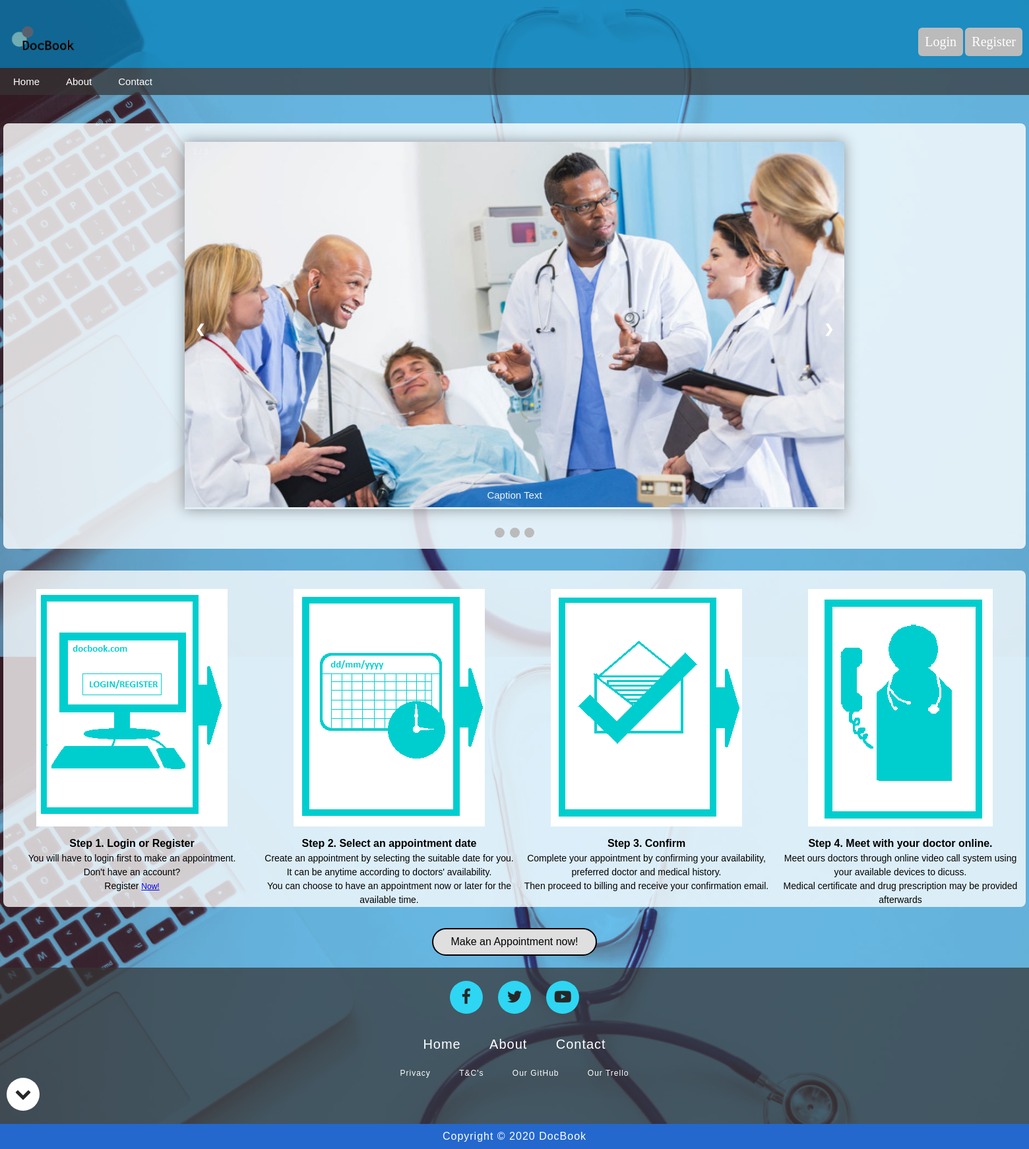
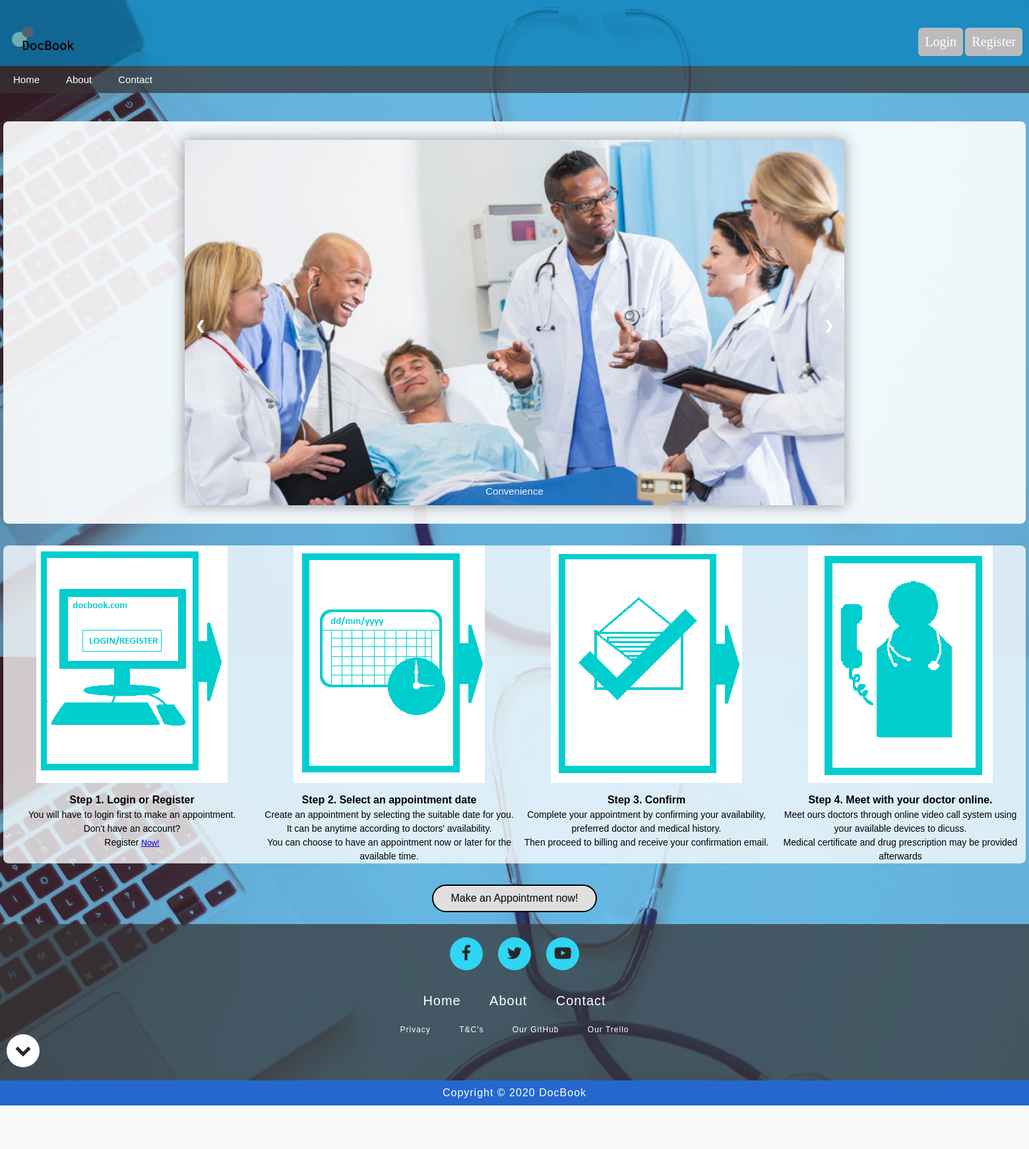
Before and after one commit to VP1996/SES1A-TM-5, a PHP site: page / in a window 1560 px wide. Shown: the whole page at 66% size. After the commit the page ends 1676 px from the top, so only its background shows below. Run offline with PHP 8.4, Linux system fonts and the light colour scheme; data that the repository does not hold is empty.

Commit message:
minor changes for pathomepage and index

```diff
--- a/docbookPHP/css/style.css
+++ b/docbookPHP/css/style.css
@@ -293,12 +363,17 @@ font-size: 14px;
   border-radius: 20px;
 }
 
+* {box-sizing: border-box}
+body {font-family: Verdana, sans-serif; margin:0}
+.mySlides {display: none}
+img {vertical-align: middle;}
+
 /* Slideshow container */
 .slideshow-container {
   max-width: 1000px;
   position: relative;
   margin: auto;
-
+  flex: 4;
   box-shadow: 0 0 20px rgba(0, 0, 0, 0.4);
   }
 
@@ -379,94 +454,14 @@ font-size: 14px;
   }
 
 
-
-
-/*containers div border
-.container1 div, .container2 div{
-border:1px #000000 solid;
-padding:10px;
+@-webkit-keyframes fade {
+  from {opacity: .4}
+  to {opacity: 1}
 }
 
-.container4{
-display: flex;
-justify-content: left;
-
-}
-/*
-.container1 div, .container2, .container3, .container4 div{
-border:1px #000000 solid;
-padding:10px;
-}
-*/
-
-.container4 div{
-border:1px black solid;
-padding:10px;
-margin:20px;
-
-}
-
-
-.box1 {
-flex: 3;
-order: 2;
-color: rgba(2, 2, 2, 0.74);
-font-size: 24px;
-text-align: center;
-
-}
-
-.box2 {
-flex: 1;
-order: 1;
-}
-
-.box3 {
-flex: 1;
-order: 3;
-}
-
-/*container 2 boxes*/
-.container2-box{
-flex-basis: 27%;
-}
-
-/*container 3 boxes*/
-
-.container3-box1 {
-flex: 1;
-order: 1;
-}
-
-.container3-box2 {
-flex: 1;
-order: 2;
-}
-
-.container3-box3 {
-flex: 1;
-order: 3;
-}
-
-/*container 4 boxes*/
-
-.container4-box1 {
-flex: 1;
-order: 1;
-}
-
-.container4-box2 {
-flex: 1;
-order: 2;
-}
-
-.container4-box3 {
-flex: 1;
-order: 3;
-}
-
-.container4-box {
-  flex-basis: 50%;
+@keyframes fade {
+  from {opacity: .4}
+  to {opacity: 1}
 }
 
 /* input boxes */
--- a/docbookPHP/index.php
+++ b/docbookPHP/index.php
@@ -74,7 +74,7 @@
 
 
 
-            <div class="box1" style=" background-color: rgba(255, 255, 255, 0.808); text-align: left; margin: 13px; width: 1550px; margin-left:auto; margin-right:auto; border-radius: 8px;">
+            <div class="box1" style=" background-color: rgba(255, 255, 255, 0.9); text-align: left; margin: 13px; width: 1550px; margin-left:auto; margin-right:auto; border-radius: 8px;">
                 <br>
                 <!-- Slideshow container -->
                 <div class="slideshow-container">
@@ -84,19 +84,19 @@
                     <div class="mySlides fade" style="display: block;">
                         <div class="numbertext">1 / 3</div>
                         <img src="./img/5doctors.jpg" style="width:100%">
-                <div class="text">Caption Text</div>
+                        <div class="text">Convenience</div>
                     </div>
 
                     <div class="mySlides fade">
                         <div class="numbertext">2 / 3</div>
-                <img src="./img/coffin1.jpeg" style="width:100%">
-                <div class="text">Caption Two</div>
+                        <img src="./img/doctors1.jpg" style="width:100%">
+                        <div class="text">Reliabilty</div>
                     </div>
 
                     <div class="mySlides fade">
                         <div class="numbertext">3 / 3</div>
-                <img src="./img/coffin2.jpg" style="width:100%">
-                <div class="text">Caption Three</div>
+                        <img src="./img/doctors2.jpg" style="width:100%">
+                        <div class="text">Safety</div>
                     </div>
 
                     <!-- Next and previous buttons -->
@@ -104,20 +104,17 @@
                     <a class="next" onclick="plusSlides(1)">&#10095;</a>
                 </div>
                 <br>
-
-            <!-- The dots/circles -->
+                    <!-- The dots/circles
                 <div style="text-align:center">
                     <span class="dot" onclick="currentSlide(1)"></span>
                     <span class="dot" onclick="currentSlide(2)"></span>
                     <span class="dot" onclick="currentSlide(3)"></span>
-            <br>
-            <br>
+                </div>-->
                 </div>
 
-    </div>
                     <div class="container1">
                         <div class="box1" style="flex: 70%; background-color: rgba(255, 255, 255, 0.767); border-radius: 8px;">
-            <br>
+
                             <div class="container2">
                                 <div class="container2-box" style="height: 100%;"><img src="./img/appointment1.png" style="vertical-align: middle; align-self: center; padding-left: 50px; padding-right: 50px;"/>
                                     <div>
@@ -167,6 +164,10 @@
                         </div>
                     </div>
 
+        </div>
+    </div>
+
+
 
     <div class="w3hubs-footer">
 
--- a/docbookPHP/js/Slideshow.js
+++ b/docbookPHP/js/Slideshow.js
@@ -1,4 +1,4 @@
-var slideIndex = 0;
+var slideIndex = 1;
 showSlides(slideIndex);
 
 // Next/previous controls
```
Also changed, not shown: other parts of docbookPHP/css/style.css (+70 -0 lines), docbookPHP/PatHomePage.php (+7 -15 lines), docbookPHP/img/doctors1.jpg (added), docbookPHP/img/doctors2.jpg (added). Lines whose indentation alone changed are shown as unchanged.
